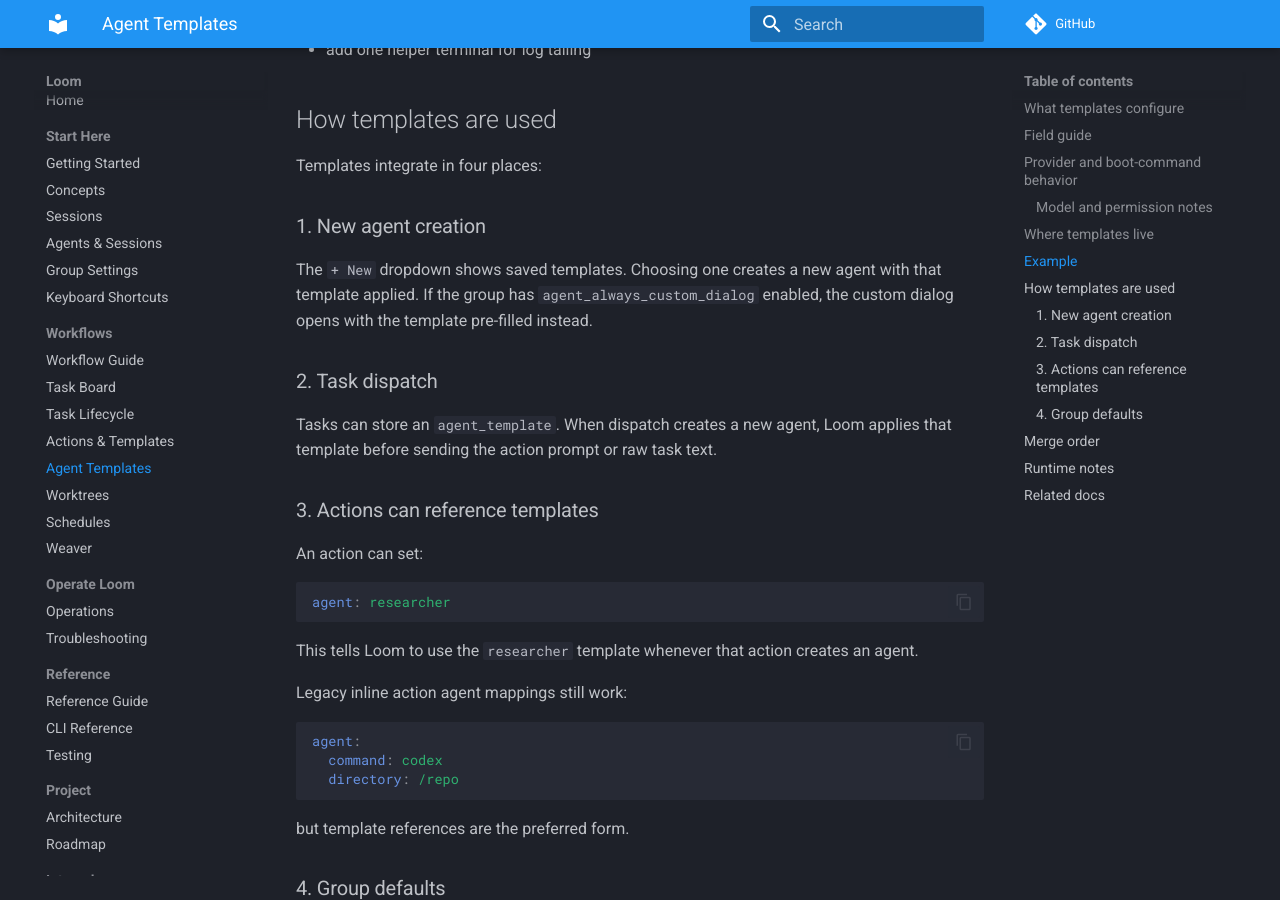
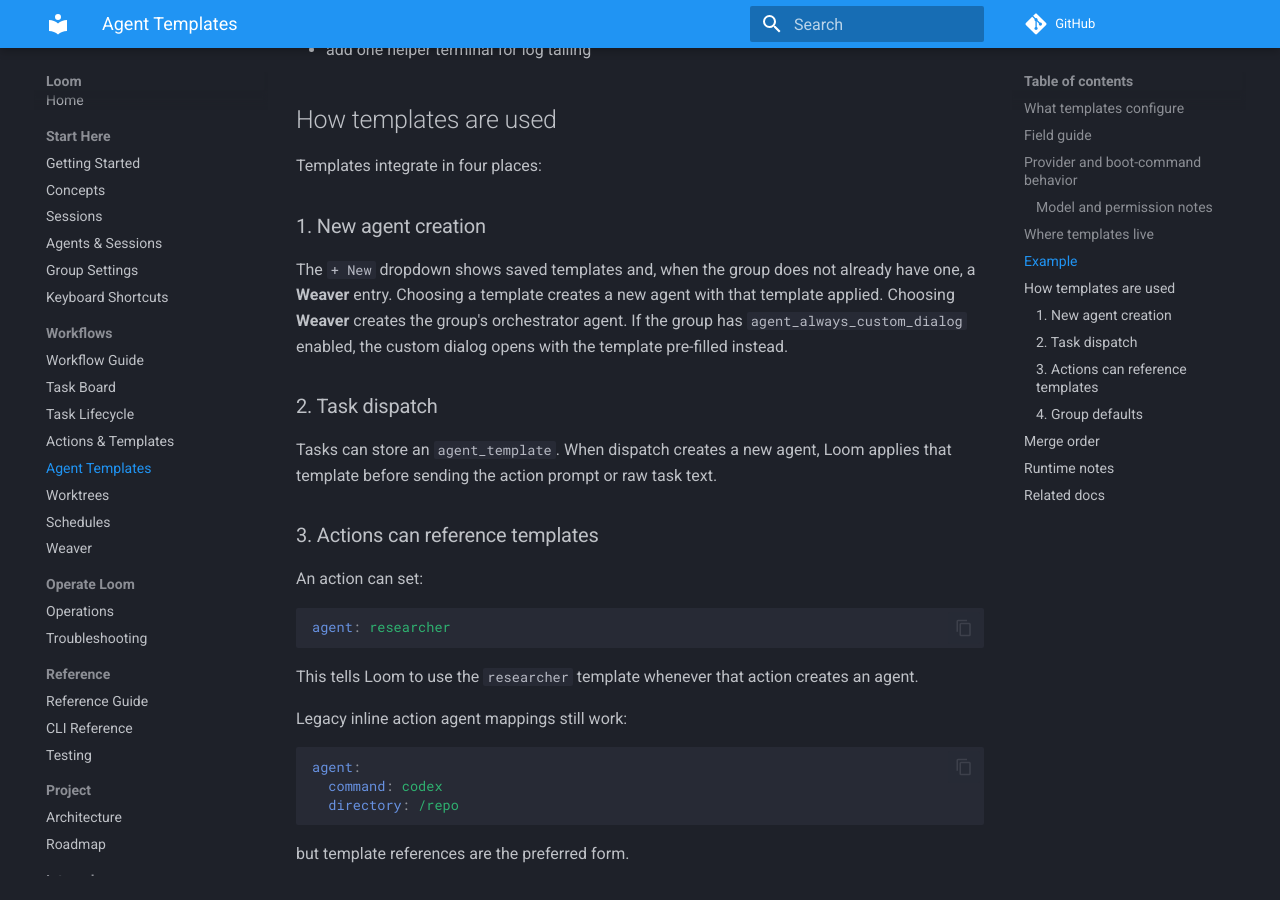
Before and after one commit to runtorque/torque, an MkDocs documentation site: the page built from docs/agent-templates.md, in a window 1280 px wide and 900 px high, scrolled down 3926 px. Built offline with MkDocs 1.6.1 and Material for MkDocs 9.7.7, drawn with Linux system fonts in a browser that asks for light colours; comment, search, counter and statistics services are not loaded.

Commit message:
loom: checkpoint 1 — move-weaver-settings-into-group
Done — Weaver creation now comes from the group’s `+ New` dropdown.

```diff
--- a/docs/agent-templates.md
+++ b/docs/agent-templates.md
@@ -153,7 +153,7 @@
 
 ### 1. New agent creation
 
-The `+ New` dropdown shows saved templates. Choosing one creates a new agent with that template applied. If the group has `agent_always_custom_dialog` enabled, the custom dialog opens with the template pre-filled instead.
+The `+ New` dropdown shows saved templates and, when the group does not already have one, a **Weaver** entry. Choosing a template creates a new agent with that template applied. Choosing **Weaver** creates the group's orchestrator agent. If the group has `agent_always_custom_dialog` enabled, the custom dialog opens with the template pre-filled instead.
 
 ### 2. Task dispatch
 
--- a/static/js/commands.js
+++ b/static/js/commands.js
@@ -141,6 +141,12 @@
     return;
   }
   send({ cmd: 'add_agent', group, template: templateName || '' });
+}
+
+function newWeaver(group) {
+  const gs = (state.group_settings || {})[group] || {};
+  if (gs.weaver_agent_id) return;
+  send({ cmd: 'add_agent', name: 'Weaver', group, is_weaver: true });
 }
 
 function quickAddTerminal(group, parentId) {
--- a/static/js/render.js
+++ b/static/js/render.js
@@ -39,6 +39,11 @@
     html += `<button onclick="event.stopPropagation();closeMenus();newAgentFromTemplate('${esc(group)}','${esc(t.name)}')">${esc(label)}</button>`;
   }
   return html;
+}
+
+function _renderWeaverMenuItem(group, groupSettings) {
+  if ((groupSettings || {}).weaver_agent_id) return '';
+  return `<button onclick="event.stopPropagation();closeMenus();newWeaver('${esc(group)}')">Weaver</button>`;
 }
 
 function toggleMenu(chevron) {
@@ -357,6 +362,7 @@
       html += `  <div class="cell-name">New</div>`;
       html += `  <button class="cell-add-drop" onclick="event.stopPropagation();toggleMenu(this)">\u25BE</button>`;
       html += `  <div class="split-menu">`;
+      html += _renderWeaverMenuItem(gname, gsLocal);
       html += _renderAgentTemplateMenuItems(gname);
       html += `<button onclick="event.stopPropagation();closeMenus();openAddAgent('${esc(gname)}')">Custom\u2026</button>`;
       html += `</div>`;
--- a/webview.html
+++ b/webview.html
@@ -348,9 +348,8 @@
           <div id="gs-weaver-agent-summary" class="gs-inline-card">
             <div class="gs-inline-card-main">
               <div id="gs-weaver-agent-name">No weaver agent</div>
-              <div id="gs-weaver-agent-meta" class="label-hint">Create a Weaver for this group to enable orchestration.</div>
+              <div id="gs-weaver-agent-meta" class="label-hint">Create a Weaver from the group&#39;s + New dropdown, then configure it here.</div>
             </div>
-            <button class="btn btn-sm" id="gs-weaver-create-btn" onclick="gsCreateWeaver()">+ Create Weaver</button>
           </div>
         </div>
       </div>
```
Also changed, not shown: docs/group-settings.md (+1 -1 lines), docs/weaver.md (+2 -2 lines), static/js/modals.js (+2 -25 lines), static/js/weaver.js (+2 -18 lines), 4 other files.
